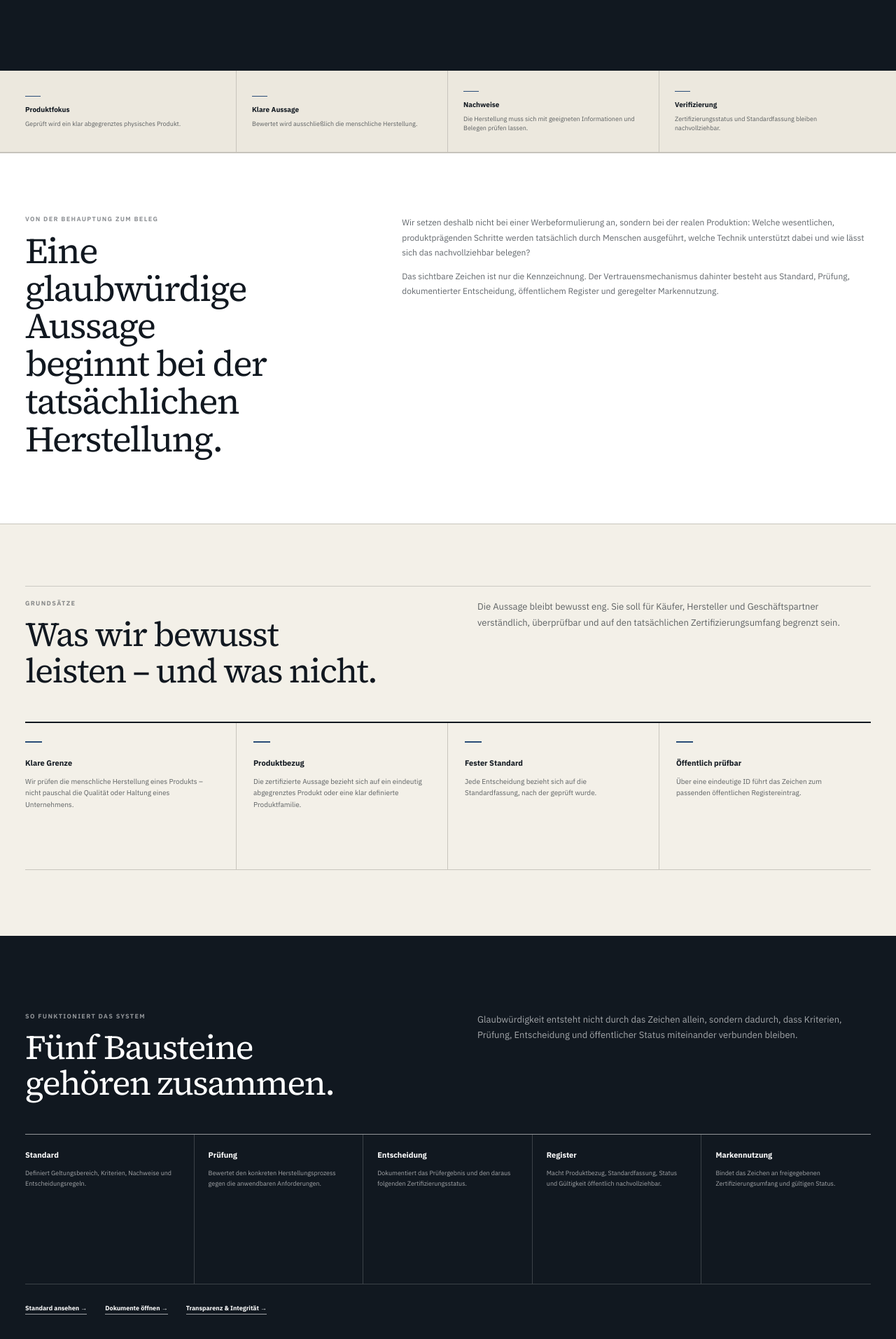
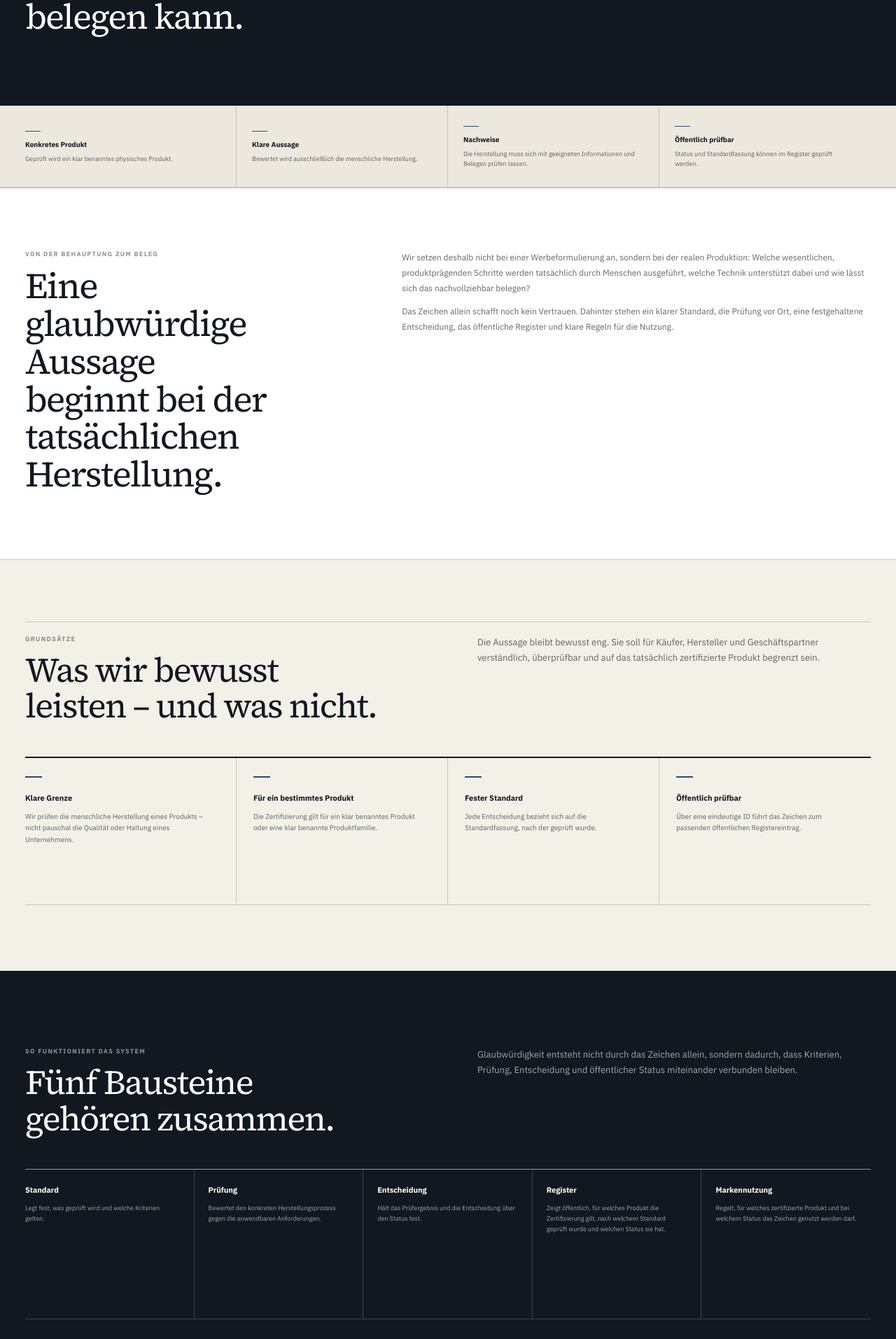
Before and after one commit to dennis-glaser-coder/human-certification-web, a Next.js app: page /ueber-uns in a window 1280 px wide. Shown: the part 840-2753 px from the top of the page at 70% size. Built offline with nearby package versions, Linux system fonts and the light colour scheme.

Commit message:
Finish about page human copy cleanup

```diff
--- a/src/app/ueber-uns/page.js
+++ b/src/app/ueber-uns/page.js
@@ -12,17 +12,17 @@ export const metadata = {
 
 const principles = [
   ['Klare Grenze', 'Wir prüfen die menschliche Herstellung eines Produkts – nicht pauschal die Qualität oder Haltung eines Unternehmens.'],
-  ['Produktbezug', 'Die zertifizierte Aussage bezieht sich auf ein eindeutig abgegrenztes Produkt oder eine klar definierte Produktfamilie.'],
+  ['Für ein bestimmtes Produkt', 'Die Zertifizierung gilt für ein klar benanntes Produkt oder eine klar benannte Produktfamilie.'],
   ['Fester Standard', 'Jede Entscheidung bezieht sich auf die Standardfassung, nach der geprüft wurde.'],
   ['Öffentlich prüfbar', 'Über eine eindeutige ID führt das Zeichen zum passenden öffentlichen Registereintrag.'],
 ];
 
 const architecture = [
-  ['01', 'Standard', 'Definiert Geltungsbereich, Kriterien, Nachweise und Entscheidungsregeln.'],
+  ['01', 'Standard', 'Legt fest, was geprüft wird und welche Kriterien gelten.'],
   ['02', 'Prüfung', 'Bewertet den konkreten Herstellungsprozess gegen die anwendbaren Anforderungen.'],
-  ['03', 'Entscheidung', 'Dokumentiert das Prüfergebnis und den daraus folgenden Zertifizierungsstatus.'],
-  ['04', 'Register', 'Macht Produktbezug, Standardfassung, Status und Gültigkeit öffentlich nachvollziehbar.'],
-  ['05', 'Markennutzung', 'Bindet das Zeichen an freigegebenen Zertifizierungsumfang und gültigen Status.'],
+  ['03', 'Entscheidung', 'Hält das Prüfergebnis und die Entscheidung über den Status fest.'],
+  ['04', 'Register', 'Zeigt öffentlich, für welches Produkt die Zertifizierung gilt, nach welchem Standard geprüft wurde und welchen Status sie hat.'],
+  ['05', 'Markennutzung', 'Regelt, für welches zertifizierte Produkt und bei welchem Status das Zeichen genutzt werden darf.'],
 ];
 
 export default function AboutPage() {
@@ -45,7 +45,7 @@ export default function AboutPage() {
         <div className="shell aboutOriginGrid">
           <div className="aboutOriginStatement">
             <div className="sectionNo light">DIE IDEE</div>
-            <h2>Menschliche Arbeit ist ein Unterschied – aber nur, wenn er nachvollziehbar ist.</h2>
+            <h2>Menschliche Arbeit ist ein Unterschied – wenn man ihn sehen und belegen kann.</h2>
           </div>
 
           <div className="aboutOriginStory">
@@ -70,10 +70,10 @@ export default function AboutPage() {
 
       <section className="aboutMetaBand" aria-label="Grundprinzipien von Made by Human">
         <div className="shell aboutMetaGrid">
-          <div><strong>Produktfokus</strong><p>Geprüft wird ein klar abgegrenztes physisches Produkt.</p></div>
+          <div><strong>Konkretes Produkt</strong><p>Geprüft wird ein klar benanntes physisches Produkt.</p></div>
           <div><strong>Klare Aussage</strong><p>Bewertet wird ausschließlich die menschliche Herstellung.</p></div>
           <div><strong>Nachweise</strong><p>Die Herstellung muss sich mit geeigneten Informationen und Belegen prüfen lassen.</p></div>
-          <div><strong>Verifizierung</strong><p>Zertifizierungsstatus und Standardfassung bleiben nachvollziehbar.</p></div>
+          <div><strong>Öffentlich prüfbar</strong><p>Status und Standardfassung können im Register geprüft werden.</p></div>
         </div>
       </section>
 
@@ -90,8 +90,7 @@ export default function AboutPage() {
               welche Technik unterstützt dabei und wie lässt sich das nachvollziehbar belegen?
             </p>
             <p>
-              Das sichtbare Zeichen ist nur die Kennzeichnung. Der Vertrauensmechanismus dahinter besteht aus
-              Standard, Prüfung, dokumentierter Entscheidung, öffentlichem Register und geregelter Markennutzung.
+              Das Zeichen allein schafft noch kein Vertrauen. Dahinter stehen ein klarer Standard, die Prüfung vor Ort, eine festgehaltene Entscheidung, das öffentliche Register und klare Regeln für die Nutzung.
             </p>
           </div>
         </div>
@@ -105,7 +104,7 @@ export default function AboutPage() {
           </div>
           <p>
             Die Aussage bleibt bewusst eng. Sie soll für Käufer, Hersteller und Geschäftspartner verständlich,
-            überprüfbar und auf den tatsächlichen Zertifizierungsumfang begrenzt sein.
+            überprüfbar und auf das tatsächlich zertifizierte Produkt begrenzt sein.
           </p>
         </div>
 
```
